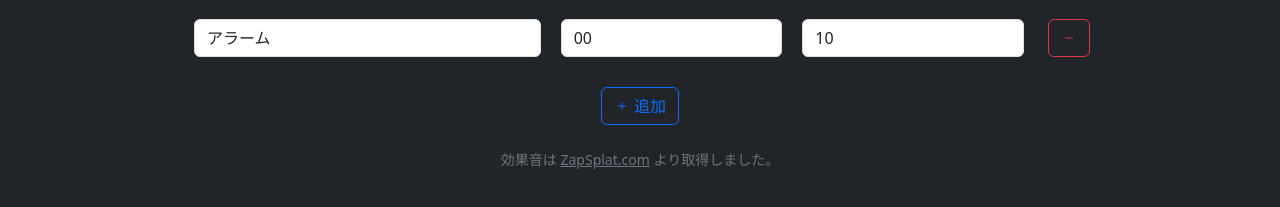
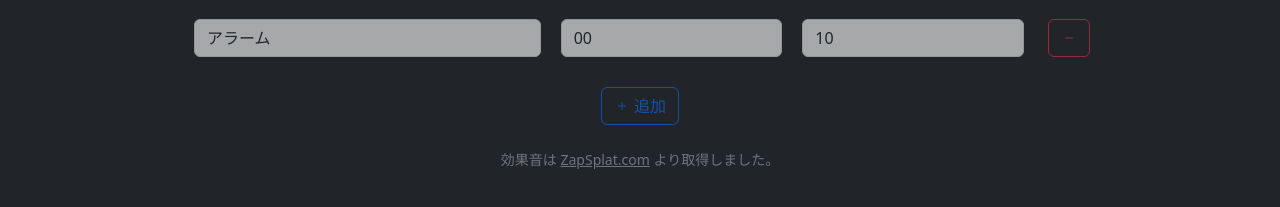
Before and after one commit to kiteretsubenzo/ContestTimer, a plain HTML site: page index.html in a window 1280 px wide. Both pictures are taken after a click on the button "スタート". Shown: the part 187-394 px from the top of the page. Drawn offline with nearby package versions, Linux system fonts and the light colour scheme; no server answers.

Commit message:
タイマー作動中は操作不可

```diff
--- a/contesttimer.css
+++ b/contesttimer.css
@@ -152,3 +152,10 @@ footer {
     display: block;
     margin-bottom: .25rem;
 }
+
+/* タイマー動作中のアラーム編集禁止状態 */
+#alarm-block.is-readonly {
+    pointer-events: none;
+    opacity: .6; /* 情報見えるけど触れない雰囲気  */
+    cursor: not-allowed;
+}
--- a/contesttimer.js
+++ b/contesttimer.js
@@ -16,6 +16,8 @@
     const toUrl = (name) => `sounds/${name}.mp3`;
     // アラーム行の保存キー
     const LS_KEY = 'contesttimer.alarms.v1';
+    // タイマー作動中に操作不可になる項目
+    const alarmBlock = document.getElementById('alarm-block');
 
     // ========= 状態 =========
     let running = false;            // 動作中フラグ
@@ -86,6 +88,8 @@
         startBtn.classList.toggle('d-none', running);
         stopBtn.classList.toggle('d-none', !running);
         resetBtn.disabled = running || elapsedSecDisplay === -3;
+
+        alarmBlock.classList.toggle('is-readonly', running);
     }
 
     // ========= アラーム行の生成・編集 =========
--- a/service_worker.js
+++ b/service_worker.js
@@ -1,6 +1,6 @@
 importScripts("./soundfiles.js"); // SOUND_FILES を読み込む
 
-const CACHE = "contesttimer-v20";    // キャッシュを確実に更新したいときはバージョンを上げる
+const CACHE = "contesttimer-v21";    // キャッシュを確実に更新したいときはバージョンを上げる
 
 const FILES = [
     "./",
```
